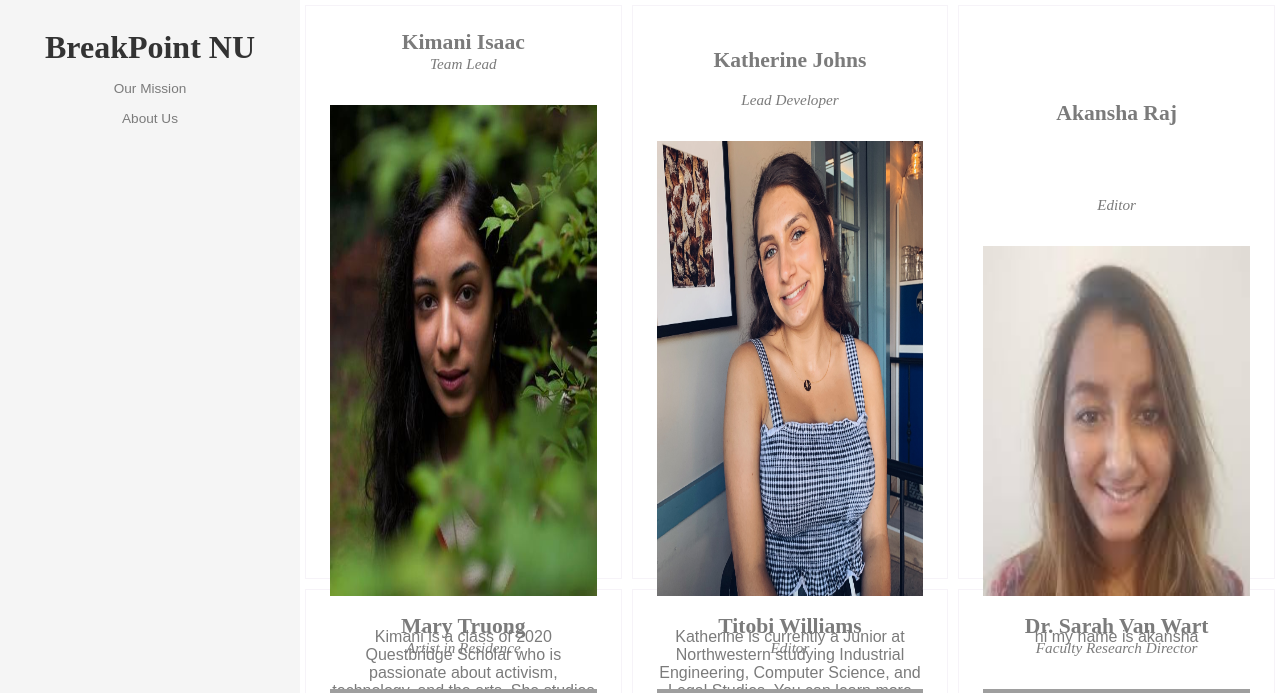
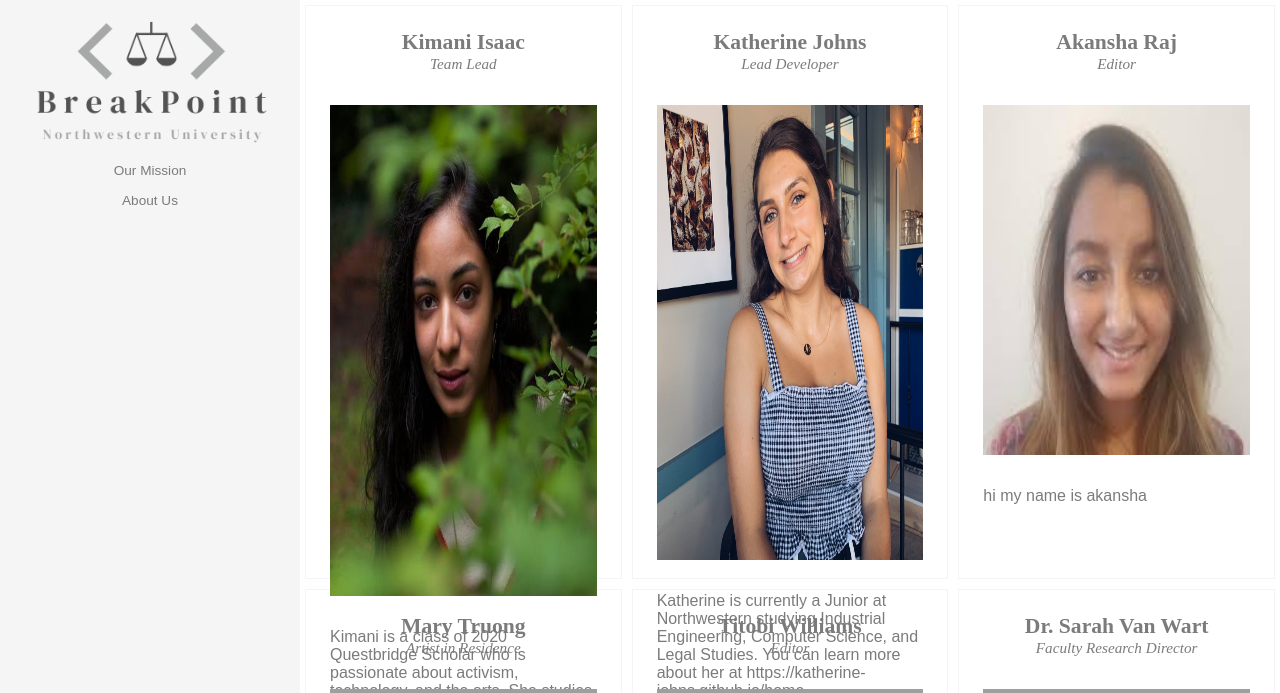
Before and after one commit to tree-in-education/BreakPointNU, a PHP site: page /aboutus.html in a window 1280 px wide. Shown: the part 25-718 px from the top of the page. Run offline with PHP 8.4, Linux system fonts and the light colour scheme; some web fonts are replaced; grey boxes are pictures that could not be loaded.

Commit message:
added logo, fixed about us css

```diff
--- a/aboutus.html
+++ b/aboutus.html
@@ -19,7 +19,7 @@
             <button id="menu-toggle" class="menu-toggle"><span>Menu</span></button>
             <div id="theSidebar" class="sidebar">
                 <button class="close-button fa fa-fw fa-close"></button>
-                <h1><span><a href="index.html">BreakPoint NU</a></span></h1>
+                <a href="index.html"><img src="img/final_logo.png" alt="BreakPointNU"/></a>
                 </br>
                 <div class="related">
                     <a href="ourmission.html">Our Mission</a>
@@ -33,20 +33,20 @@
                         <h1 class="title"></h1>
                     </header>
                     <a class="grid__item">
-                        <h2 class="title title--preview">Kimani Isaac</h2>
+                        <h2 class="title">Kimani Isaac</h2>
                         <span class="category">Team Lead</span>
                         <div>
-                            <img class="meta__avatar" src="img/profiles/kimani.jpg" alt="kimani"/>
+                            <img class="meta__avatar_2" src="img/profiles/kimani.jpg" alt="kimani"/>
                             <p>Kimani is a class of 2020 Questbridge Scholar who is passionate about activism, technology,
                                 and the arts. She studies Learning and Organizational Change at NU.
                                 Also, she loves cats and cooking, but only when they're mutually exclusive.</p>
                         </div>
                     </a>
                     <a class="grid__item">
-                        <h2 class="title title--preview">Katherine Johns</h2>
+                        <h2 class="title">Katherine Johns</h2>
                         <span class="category">Lead Developer</span>
                         <div>
-                            <img class="meta__avatar" src="img/profiles/katherine.jpeg" alt="katherine"/>
+                            <img class="meta__avatar_2" src="img/profiles/katherine.jpeg" alt="katherine"/>
                             <p>Katherine is currently a Junior at Northwestern studying Industrial Engineering, Computer
                                 Science, and Legal Studies.
                                 You can learn more about her at https://katherine-johns.github.io/home
@@ -54,42 +54,42 @@
                         </div>
                     </a>
                     <a class="grid__item">
-                        <h2 class="title title--preview">Akansha Raj</h2>
+                        <h2 class="title">Akansha Raj</h2>
                         <span class="category">Editor</span>
                         <div>
-                            <img class="meta__avatar" src="img/profiles/akansha.jpg" alt="akansha"/>
+                            <img class="meta__avatar_2" src="img/profiles/akansha.jpg" alt="akansha"/>
                             <p>hi my name is akansha</p>
                         </div>
                     </a>
                     <a class="grid__item">
-                        <h2 class="title title--preview">Mary Truong</h2>
+                        <h2 class="title">Mary Truong</h2>
                         <span class="category">Artist in Residence</span>
                         <div>
-                            <img class="meta__avatar" src="img/profiles/mary.png" alt="mary"/>
+                            <img class="meta__avatar_2" src="img/profiles/mary.png" alt="mary"/>
                             <p> hi my name is mary</p>
                         </div>
                     </a>
                     <a class="grid__item">
-                        <h2 class="title title--preview">Titobi Williams</h2>
+                        <h2 class="title">Titobi Williams</h2>
                         <span class="category">Editor</span>
                         <div>
-                            <img class="meta__avatar" src="img/illustrations/titobi.png" alt="titobi"/>
+                            <img class="meta__avatar_2" src="img/illustrations/titobi.png" alt="titobi"/>
                             <p> hi my name is titobi</p>
                         </div>
                     </a>
                     <a class="grid__item">
-                        <h2 class="title title--preview">Dr. Sarah Van Wart</h2>
+                        <h2 class="title">Dr. Sarah Van Wart</h2>
                         <span class="category">Faculty Research Director</span>
                         <div>
-                            <img class="meta__avatar" src="img/illustrations/sarah.png" alt="sarah"/>
+                            <img class="meta__avatar_2" src="img/illustrations/sarah.png" alt="sarah"/>
                             <p> hi my name is sarah</p>
                         </div>
                     </a>
                     <a class="grid__item">
-                        <h2 class="title title--preview">Dr. Sepehr Vakil</h2>
+                        <h2 class="title">Dr. Sepehr Vakil</h2>
                         <span class="category">Faculty Research Director</span>
                         <div>
-                            <img class="meta__avatar" src="img/illustrations/sepeher.png" alt="sepeher"/>
+                            <img class="meta__avatar_2" src="img/illustrations/sepeher.png" alt="sepeher"/>
                             <p> hi my name is sepehr</p>
                         </div>
                     </a>
--- a/css/style1.css
+++ b/css/style1.css
@@ -41,6 +41,7 @@ body {
 .aboutusbody{
     color: #7b7b7b;
 }
+
 
 /* helper class when showing content */
 .noscroll {
@@ -87,6 +88,11 @@ button:focus {
 
 .sidebar h1 span {
   display: block;
+}
+
+.sidebar img {
+    max-width: 100%;
+    height: auto;
 }
 
 /* Codrops links */
@@ -286,7 +292,7 @@ button:focus {
   background: #fff;
   min-height: 300px;
   cursor: pointer;
-  text-align: center;
+  text-align: left;
   display: -webkit-box;
   display: -webkit-flex;
   display: -ms-flexbox;
@@ -297,7 +303,7 @@ button:focus {
   -ms-flex-direction: column;
   flex-direction: column;
   -webkit-justify-content: center;
-  justify-content: center;
+  justify-content: flex-start;
 }
 
 /* Grid item "border" */
@@ -446,6 +452,14 @@ button:focus {
 }
 
 .meta__avatar {
+  display: block;
+  border-radius: 0;
+  height: 100%;
+  width: 100%;
+  margin: 2em auto;
+}
+
+.meta__avatar_2 {
   display: block;
   border-radius: 0;
   height: 100%;
--- a/index.html
+++ b/index.html
@@ -19,7 +19,8 @@
 			<button id="menu-toggle" class="menu-toggle"><span>Menu</span></button>
 			<div id="theSidebar" class="sidebar">
 				<button class="close-button fa fa-fw fa-close"></button>
-				<h1><span><a href="index.html">BreakPoint NU</a></span></h1>
+				<a href="index.html"><img src="img/final_logo.png" alt="BreakPointNU"/></a>
+<!--				<h1><span><a href="index.html">BreakPoint NU</a></span></h1>-->
 				</br>
 				<div class="related">
 					<a href="ourmission.html">Our Mission</a>
--- a/ourmission.html
+++ b/ourmission.html
@@ -19,7 +19,7 @@
             <button id="menu-toggle" class="menu-toggle"><span>Menu</span></button>
             <div id="theSidebar" class="sidebar">
                 <button class="close-button fa fa-fw fa-close"></button>
-                <h1><span><a href="index.html">BreakPoint NU</a></span></h1>
+                <a href="index.html"><img src="img/final_logo.png" alt="BreakPointNU"/></a>
                 </br>
                 <div class="related">
                     <a href="ourmission.html">Our Mission</a>
@@ -51,11 +51,9 @@
                         your reality, and we hope this will aid us all in figuring out where we should be adjusting so
                         that when the future arrives, we aren’t more oppressed than we are now. Breakpoint NU is a
                         quarterly publication, examining technologies on Northwestern’s campus, Chicago, and beyond.
-                        Please send us your thoughts, your reactions, and your stories at ______.
+                        Please send us your thoughts, your reactions, and your stories at BreakPointNorthwestern [at] gmail [dot] com.
                         We look forward to hearing from you.</a>
                 </section>
-
-
 
             </div>
         </div><!-- /container -->
```
Also changed, not shown: img/final_logo.png, 1 other file.
